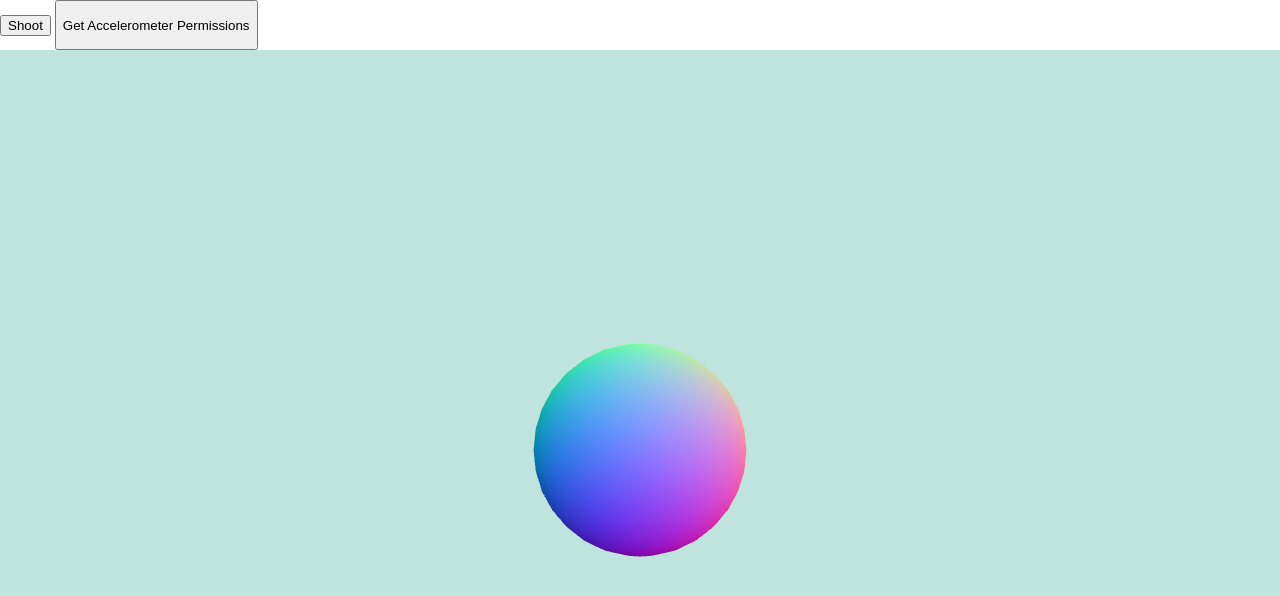
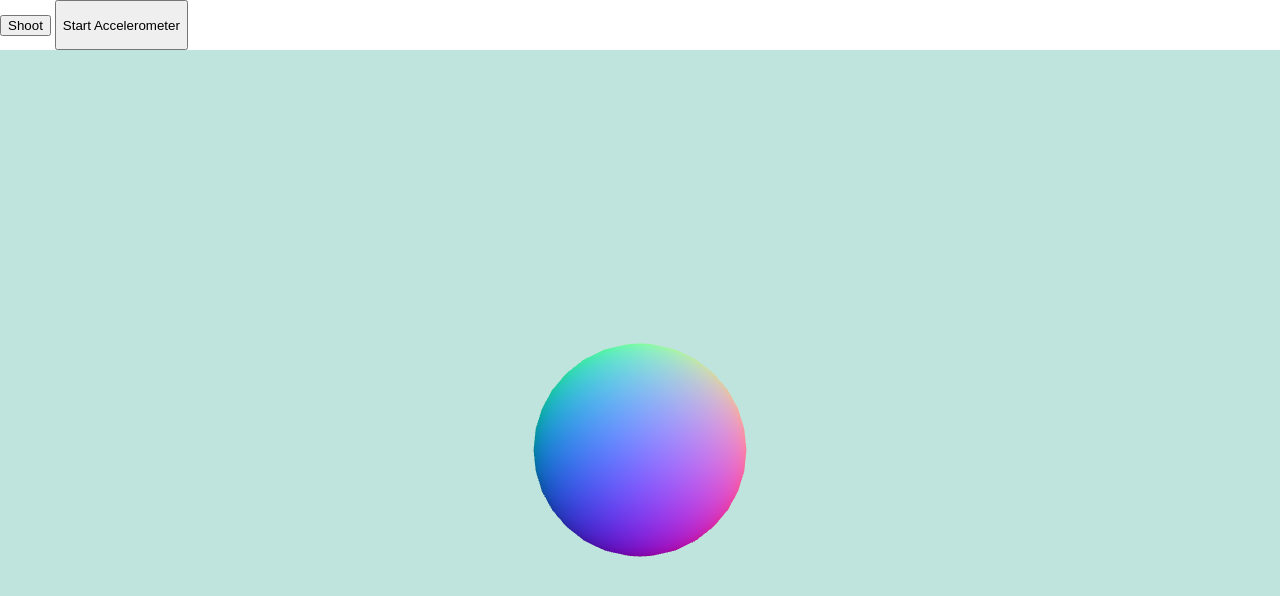
Before and after one commit to agschmid/finalproject, a website built with Vite: page index.html in a window 1280 px wide. Built offline with nearby package versions, Linux system fonts and the light colour scheme.

Commit message:
update index

```diff
--- a/index.html
+++ b/index.html
@@ -11,6 +11,6 @@
 	<body>
 		<div id="log"></div>
 		<button id="shoot">Shoot</button>
-		<button id="accelPermsButton" style="height:50px;">Get Accelerometer Permissions</button>
+		<button id="accelPermsButton" style="height:50px;">Start Accelerometer</button>
 	</body>
 </html>
```
